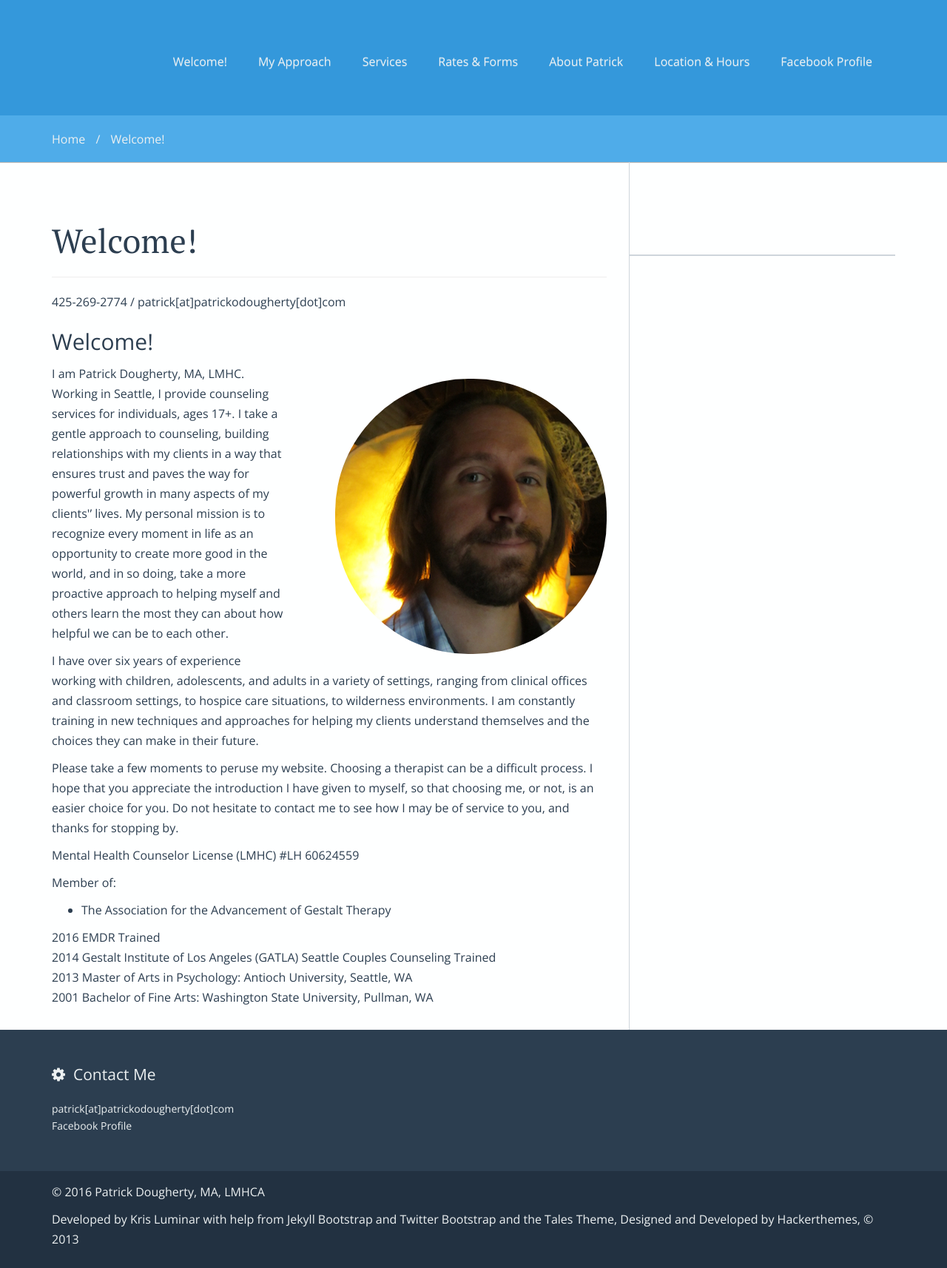
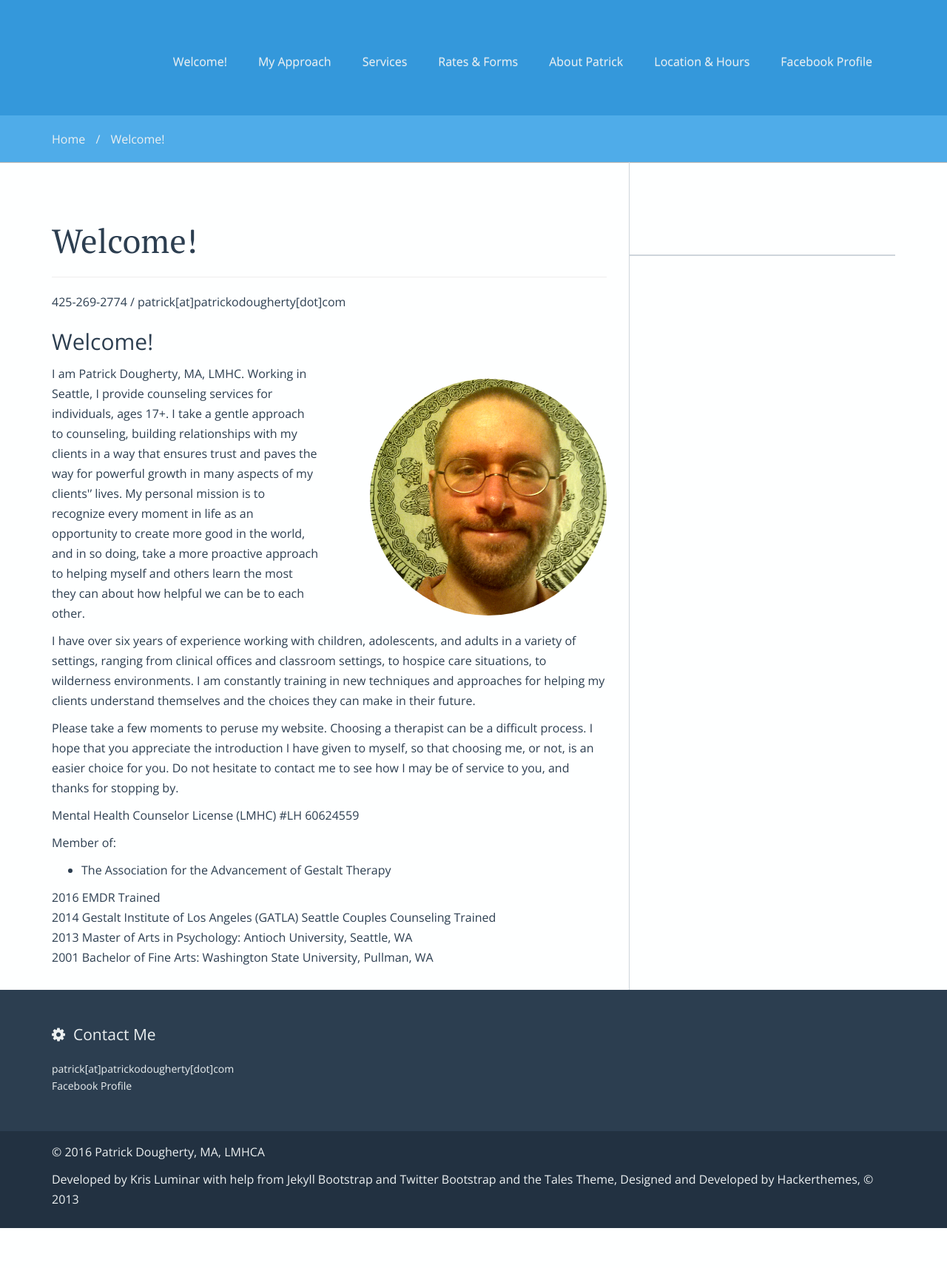
Before and after one commit to Patrick-Dougherty/patrick-dougherty.github.com, a Jekyll site: the page built from index.md, in a window 1280 px wide. Shown: the whole page at 74% size. Built offline with Jekyll 4.4.1, drawn with Linux system fonts in a browser that asks for light colours; nearby versions of some CDN libraries; after the commit the page ends 1660 px from its top, so only the background shows below that.

Commit message:
Update index.md

```diff
--- a/index.md
+++ b/index.md
@@ -10,7 +10,7 @@
 
 <h2 id='welcome'>Welcome!</h2>
 
-<img src="/assets/img/Patrick_in_Nature_Installation.jpg" alt="Willy Wonka" class="about-portrait img-responsive">
+<img src="/assets/img/me.jpg" alt="Willy Wonka" class="about-portrait img-responsive">
 <p>I am Patrick Dougherty, MA, LMHC. Working in Seattle, I provide counseling services for individuals, ages 17+. I take a gentle approach to counseling, building relationships with my clients in a way that ensures trust and paves the way for powerful growth in many aspects of my clients'&#8217; lives. My personal mission is to recognize every moment in life as an opportunity to create more good in the world, and in so doing, take a more proactive approach to helping myself and others learn the most they can about how helpful we can be to each other.</p>
 
 <p>I have over six years of experience working with children, adolescents, and adults in a variety of settings, ranging from clinical offices and classroom settings, to hospice care situations, to wilderness environments. I am constantly training in new techniques and approaches for helping my clients understand themselves and the choices they can make in their future.</p>
```
